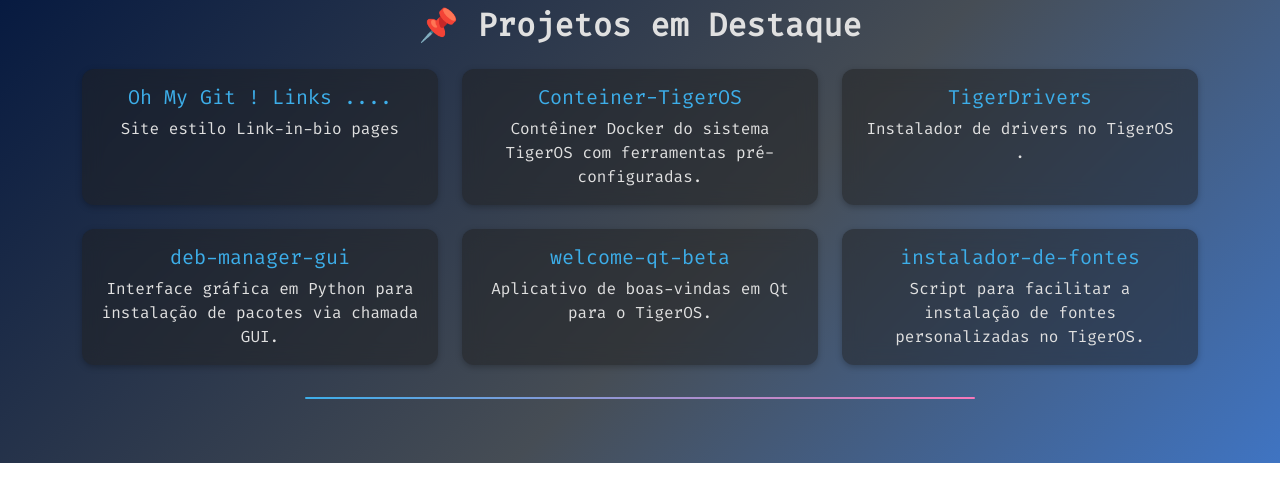
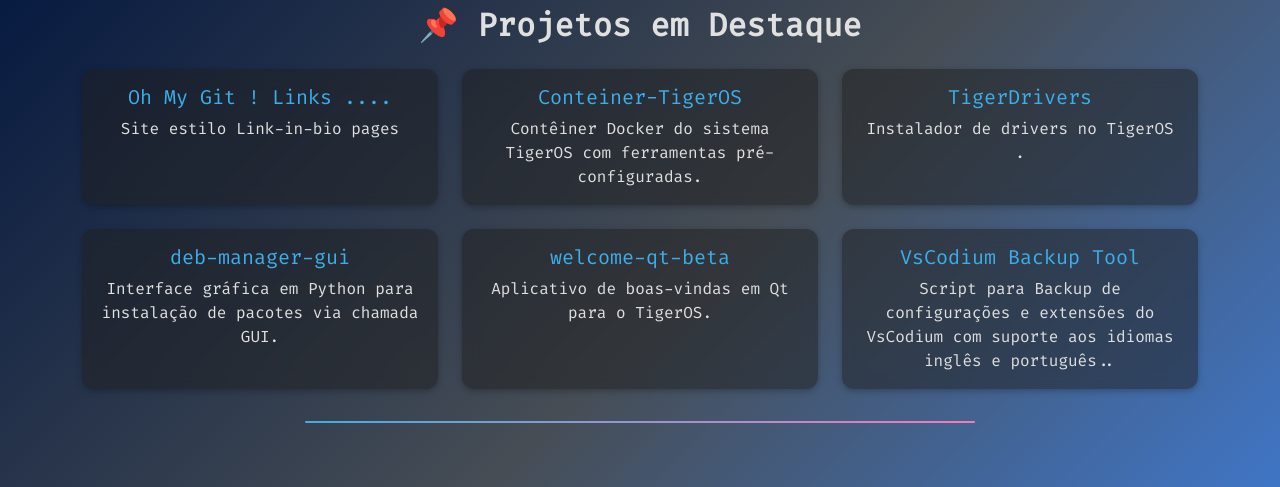
Before and after one commit to selrahcsan/selrahcsan, a plain HTML site: page index.html in a window 1280 px wide. Shown: the part 1665-2152 px from the top of the page. Before the commit the page ends 2128 px from the top, so only its background shows below. Drawn offline with nearby package versions, Linux system fonts and the light colour scheme.

Commit message:
refactor: Removido o projeto de instaldor de fontes e adicionado o VsCodium Backp Tool

```diff
--- a/index.html
+++ b/index.html
@@ -206,9 +206,9 @@
       <div class="col">
         <div class="card card-custom h-100">
           <div class="card-body">
-            <h5 class="card-title"><a href="https://github.com/selrahcsan/instalador-de-fontes">instalador-de-fontes</a>
+            <h5 class="card-title"><a href="https://github.com/selrahcsan/vscodium_backup_tool">VsCodium Backup Tool </a>
             </h5>
-            <p class="card-text">Script para facilitar a instalação de fontes personalizadas no TigerOS.</p>
+            <p class="card-text">Script para Backup de configurações e extensões do VsCodium com suporte aos idiomas inglês e português..</p>
           </div>
         </div>
       </div>
```
